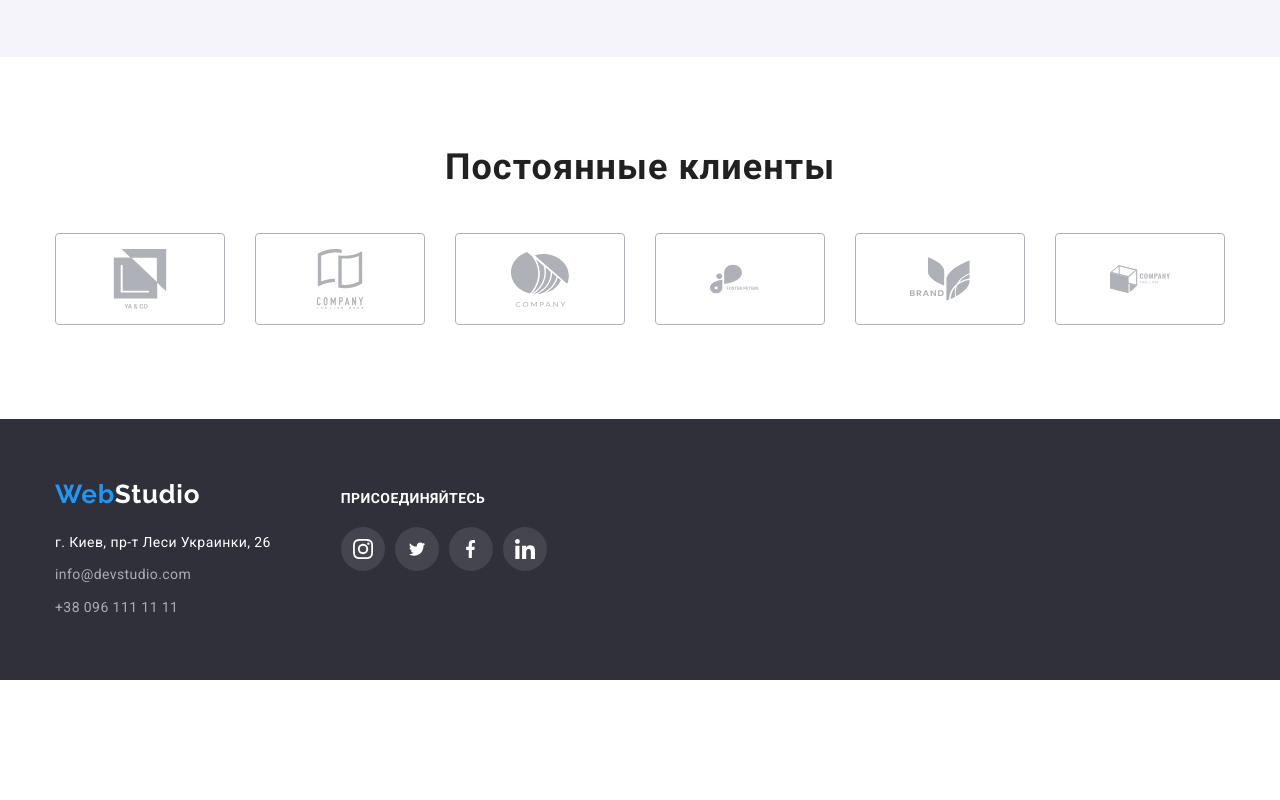
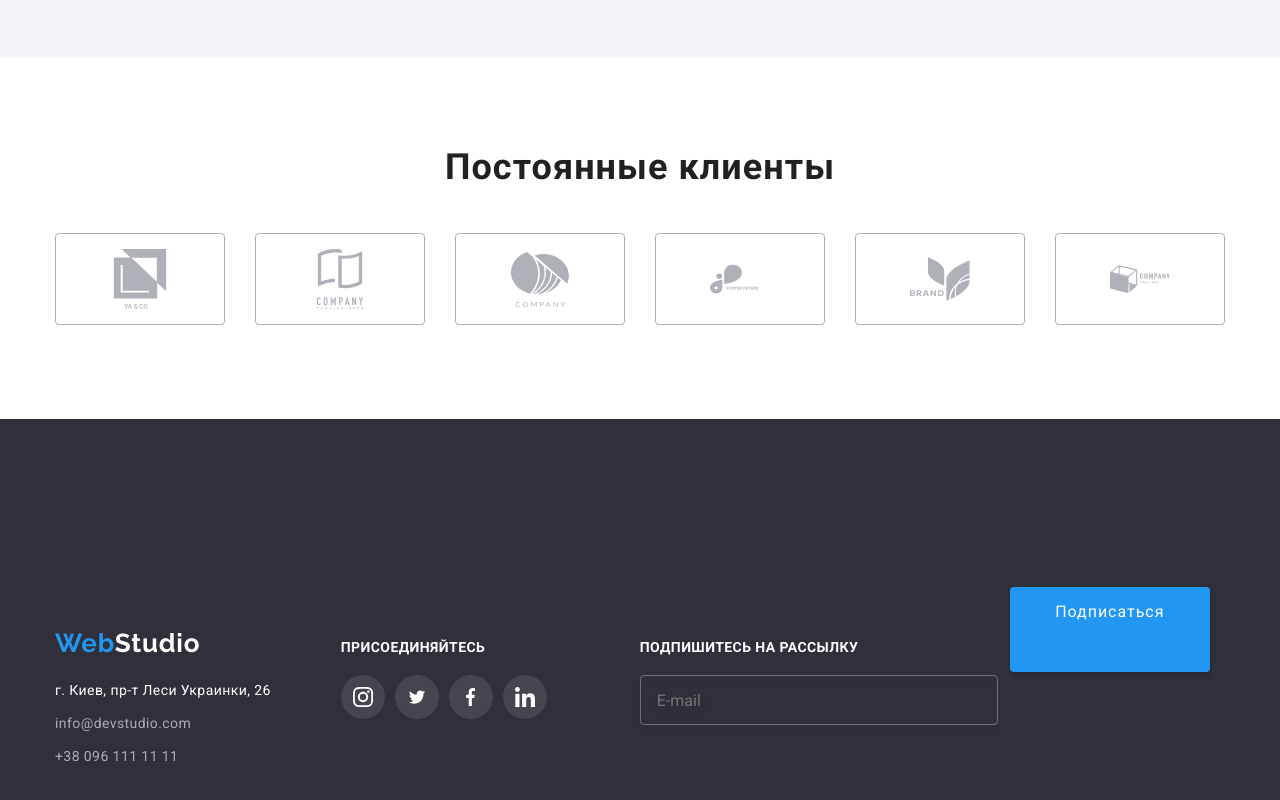
Before and after one commit to Juliase4/goit-hw-06, a plain HTML site: page index.html in a window 1280 px wide. Shown: the part 2251-3051 px from the top of the page. Before the commit the page ends 2931 px from the top, so only its background shows below. Drawn offline with Linux system fonts and the light colour scheme.

Commit message:
mod-6 исправление

```diff
--- a/css/styles.css
+++ b/css/styles.css
@@ -29,11 +29,18 @@ body {
     text-decoration: none;
 }
 
-p, h1, h2, h3, h4, h5, h6 {
+p,
+h1,
+h2,
+h3,
+h4,
+h5,
+h6 {
     margin: 0;
 }
 
-ul, ol {
+ul,
+ol {
     margin: 0;
     padding-left: 0;
 }
@@ -59,7 +66,8 @@ ul, ol {
     margin: 0 auto;
 }
 
-.logo, .logo-secondary {
+.logo,
+.logo-secondary {
     font-family: 'Raleway';
     font-style: normal;
     font-size: 26px;
@@ -102,7 +110,8 @@ img {
 }
 
 /* header-container */
-.header .container, .header-container {
+.header .container,
+.header-container {
     display: flex;
     align-items: center;
 }
@@ -171,7 +180,7 @@ img {
     margin-left: auto;
 }
 
-.contact-nav .header-item + .header-item {
+.contact-nav .header-item+.header-item {
     margin-left: var(--typical-margin);
 }
 
@@ -210,8 +219,7 @@ img {
     text-align: center;
 
     background: #2F303A;
-    background-image: linear-gradient(
-        rgba(47, 48, 58, 0.4),
+    background-image: linear-gradient(rgba(47, 48, 58, 0.4),
             rgba(47, 48, 58, 0.4)),
         url(../images/hero-bg.png);
     background-repeat: no-repeat;
@@ -232,7 +240,9 @@ img {
     color: #FFFFFF;
 }
 
-.hero-btn, .modal-btn {
+.hero-btn,
+.modal-btn,
+.footer-btn {
     font-family: inherit;
     width: 200px;
     font-size: 16px;
@@ -253,7 +263,9 @@ img {
 }
 
 .hero-btn:hover,
-.hero-btn:focus, .modal-btn:hover, .modal-btn:focus {
+.hero-btn:focus,
+.modal-btn:hover,
+.modal-btn:focus {
     font-family: inherit;
     font-size: 16px;
     line-height: 1.9;
@@ -431,7 +443,7 @@ img {
     justify-content: center;
 }
 
-.team-soc-item + .team-soc-item {
+.team-soc-item+.team-soc-item {
     margin-left: 10px;
 }
 
@@ -449,7 +461,9 @@ img {
         fill var(--typical-effect-time) var(--typical-transition-timing-function);
 }
 
-.team-soc-link:hover, .team-soc-link:focus, .team-soc-link:active {
+.team-soc-link:hover,
+.team-soc-link:focus,
+.team-soc-link:active {
     background-color: var(--accent-color);
     fill: #FFFFFF;
 }
@@ -491,11 +505,13 @@ img {
         fill var(--typical-effect-time) var(--typical-transition-timing-function);
 }
 
-.customers-soc-item + .customers-soc-item {
+.customers-soc-item+.customers-soc-item {
     margin-left: 30px;
 }
 
-.customers-soc-link:hover, .customers-soc-link:focus, .customers-soc-link:active {
+.customers-soc-link:hover,
+.customers-soc-link:focus,
+.customers-soc-link:active {
     fill: var(--accent-color);
     border-color: var(--accent-color);
 }
@@ -530,8 +546,7 @@ img {
 
 .menu-nav :hover,
 .menu-nav :focus,
-.menu-nav :active
-{
+.menu-nav :active {
     display: inline;
     cursor: pointer;
     box-shadow: 0px 3px 1px rgba(0, 0, 0, 0.1), 0px 1px 2px rgba(0, 0, 0, 0.08), 0px 2px 2px rgba(0, 0, 0, 0.12);
@@ -563,7 +578,8 @@ img {
     transition: box-shadow var(--typical-effect-time) var(--typical-transition-timing-function);
 }
 
-.filters-link:hover, .filters-link:focus {
+.filters-link:hover,
+.filters-link:focus {
     box-shadow: 0px 1px 1px rgba(0, 0, 0, 0.12),
         0px 4px 4px rgba(0, 0, 0, 0.06),
         1px 4px 6px rgba(0, 0, 0, 0.16);
@@ -720,6 +736,50 @@ img {
     background-color: var(--accent-color)
 }
 
+.newsletter {
+    margin-left: 93px;
+}
+
+.newsletter-title {
+    font-weight: 700;
+    font-size: 14px;
+    line-height: 1.1;
+    letter-spacing: 0.03em;
+    text-transform: uppercase;
+    margin-bottom: 20px;
+
+    color: var(--second-color);
+}
+
+.online-label {
+    font-size: 16px;
+    line-height: 1.2;
+    display: flex;
+    align-items: center;
+    letter-spacing: 0.03em;
+
+    color: rgba(255, 255, 255, 0.6);
+}
+
+.online-input {
+    width: 358px;
+    height: 50px;
+    background-color: transparent;
+    border: 1px solid rgba(255, 255, 255, 0.3);
+    box-sizing: border-box;
+    filter: drop-shadow(0px 4px 4px rgba(0, 0, 0, 0.15));
+    border-radius: 4px;
+    outline: none;
+    color: #FFFFFF;
+    padding-left: 16px;
+}
+
+.footer-subscription {
+    margin-left: 12px;
+    padding-top: 108px;
+}
+
+
 /* -----МОДАЛКА---- */
 .backdrop {
     width: 100%;
@@ -858,10 +918,9 @@ img {
 /* form-conditions */
 .form-conditions {
     margin-bottom: 30px;
-    width: 423px;
-    height: 24px;
     justify-content: center;
     align-items: center;
+    display: flex;
 }
 
 /* modal-check-text */
@@ -884,7 +943,7 @@ img {
     margin-right: 8.38px;
 }
 
-.modal-check:checked + .modal-check-text::before {
+.modal-check:checked+.modal-check-text::before {
     content: '';
     border: transparent;
     background-color: var(--accent-color);
@@ -893,6 +952,16 @@ img {
     background-repeat: no-repeat;
     background-position: center;
     background-size: contain;
+}
+
+.conditions-text {
+    color: var(--accent-color);
+    text-decoration: underline;
+}
+
+.modal-btn {
+    display: block;
+    margin: auto;
 }
 
 /* modal-btn */
--- a/index.html
+++ b/index.html
@@ -529,6 +529,29 @@
             </li>
           </ul>
         </div>
+        <div class="newsletter">
+          <h3 class="newsletter-title">ПОДПИШИТЕСЬ НА РАССЫЛКУ</h3>
+          <form action="" class="newsletter-form">
+            <div class="online-field">
+              <label for="online-name" class="online-label"></label>
+              <input
+                type="text"
+                placeholder="E-mail"
+                id="online-name"
+                name="online-name"
+                class="online-input"
+              />
+            </div>
+          </form>
+        </div>
+        <div class="footer-subscription">
+          <button type="button" class="footer-btn">
+            Подписаться
+            <svg class="footer-subscription-icon" width="24" height="24">
+              <use href="./images/icons/symbol-defs.svg#icon-telegram"></use>
+            </svg>
+          </button>
+        </div>
       </div>
     </footer>
 
@@ -609,10 +632,14 @@
               id="modal-check"
               name="privacy-check"
             />
-            <label for="modal-check" class="modal-check-text"
-              >Соглашаюсь с рассылкой и принимаю
-              <a class="link" href=""> Условия договора</a></label
-            >
+            <label for="modal-check" class="modal-check-text">
+              <span class="conditions-text-basic"
+                >Соглашаюсь с рассылкой и принимаю
+                <span>
+                  <a class="conditions-text link" href="">Условия договора</a>
+                </span>
+              </span>
+            </label>
           </div>
           <button type="submit" class="modal-btn">Отправить</button>
         </form>
```
Lines whose indentation alone changed are shown as unchanged.
